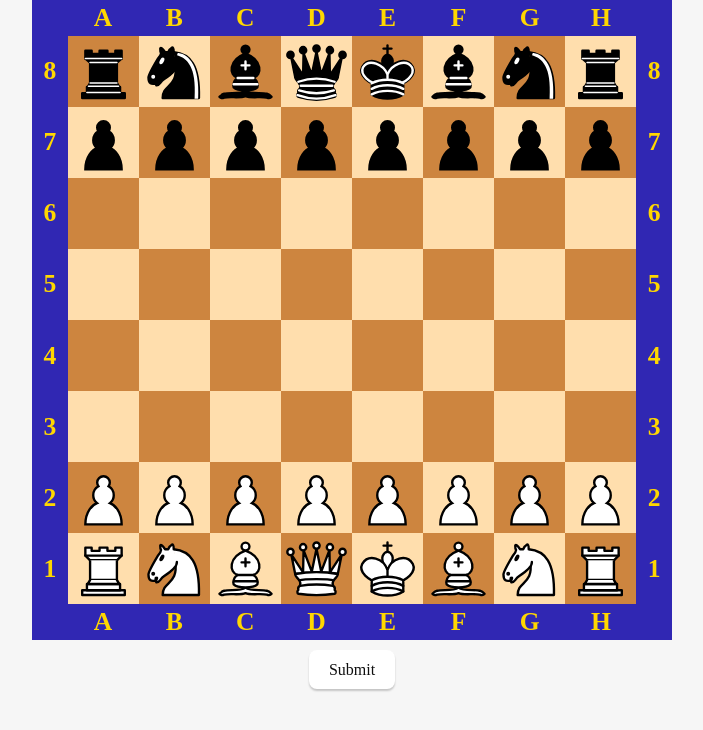
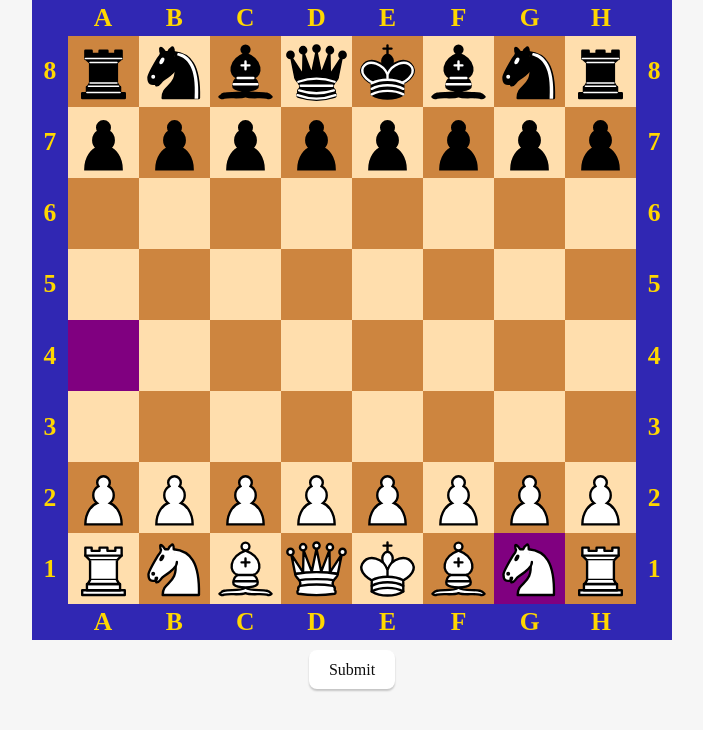
Before and after one commit to loloof64/queen_vs_pawn_winning_zone, a Vue app: page / in a window 1280 px wide. Shown: the top 730 px of the page, without its empty margins (288-991 px from the left). Built offline with nearby package versions, Linux system fonts and the light colour scheme.

Commit message:
Start to implement "select cells" feature

```diff
--- a/src/App.vue
+++ b/src/App.vue
@@ -4,7 +4,7 @@ import ChessBoard from "@/components/chess_board/ChessBoard.vue";
 
 <template>
   <div id="main">
-    <ChessBoard size="80vmin" />
+    <ChessBoard size="80vmin" :selectedCells="['a4', 'g1']" />
     <button>Submit</button>
   </div>
 </template>
--- a/src/components/chess_board/ChessBoard.vue
+++ b/src/components/chess_board/ChessBoard.vue
@@ -4,9 +4,12 @@ interface Props {
     fontSize?: String,
     reversed?: boolean,
     fen?: String,
+    selectedCells?: Array<String>,
 };
 
-const { size = "95vmin", fontSize = "3.2vmin", reversed = false, fen = "rnbqkbnr/pppppppp/8/8/8/8/PPPPPPPP/RNBQKBNR w KQkq - 0 1" } = defineProps<Props>()
+const { size = "95vmin", fontSize = "3.2vmin",
+    reversed = false, fen = "rnbqkbnr/pppppppp/8/8/8/8/PPPPPPPP/RNBQKBNR w KQkq - 0 1",
+    selectedCells = [] } = defineProps<Props>()
 
 import WP from './vectors/Chess_plt45.svg';
 import WN from './vectors/Chess_nlt45.svg';
@@ -41,6 +44,12 @@ function getRankCoordFor(cellIndex: number): string {
     return ["", "8", "7", "6", "5", "4", "3", "2", "1", ""][reversed ? 9 - lineIndex : lineIndex];
 }
 
+function isSelectedCell(cellIndex: number): boolean {
+    const [fileIndex, rankIndex] = getFileAndRankIndexesFor(cellIndex);
+    const cellStr = getCellStrFromIndexes(fileIndex, rankIndex);
+    return selectedCells.includes(cellStr);
+}
+
 function isWhiteCell(cellIndex: number): boolean {
     const row = Math.floor(cellIndex / 10);
     const col = cellIndex % 10;
@@ -72,6 +81,13 @@ function getPiecePathForCell(cellIndex: number): string {
 
 
 function getCellValueFor(cellIndex: number): string {
+    const cellsValues = getCellsValues();
+    const [fileIndex, rankIndex] = getFileAndRankIndexesFor(cellIndex);
+
+    return cellsValues[7 - rankIndex][fileIndex];
+}
+
+function getFileAndRankIndexesFor(cellIndex: number): [number, number] {
     const row = Math.floor(cellIndex / 10);
     const col = cellIndex % 10;
 
@@ -81,9 +97,7 @@ function getCellValueFor(cellIndex: number): string {
     const fileIndex = reversed ? 7 - realCol : realCol;
     const rankIndex = reversed ? realRow : 7 - realRow;
 
-    const cellsValues = getCellsValues();
-
-    return cellsValues[7 - rankIndex][fileIndex];
+    return [fileIndex, rankIndex];
 }
 
 function getCellsValues(): string[][] {
@@ -108,6 +122,12 @@ function getCellsValues(): string[][] {
     }
     return result;
 }
+
+function getCellStrFromIndexes(fileIndex: number, rankIndex: number): string {
+    const fileStr = String.fromCharCode('a'.charCodeAt(0) + fileIndex);
+    const rankStr = String.fromCharCode('1'.charCodeAt(0) + rankIndex);
+    return `${fileStr}${rankStr}`;
+}
 </script>
 
 <template>
@@ -115,8 +135,11 @@ function getCellsValues(): string[][] {
         <template v-for="(_, cellIndex) in new Array(100)">
             <div v-if="isFileCoordinateLineFor(cellIndex)" class="coord">{{ getFileCoordFor(cellIndex) }}</div>
             <div v-else-if="isRankCoordinateColFor(cellIndex)" class="coord">{{ getRankCoordFor(cellIndex) }}</div>
-            <div v-else class="cell"
-                :class="{ 'white-cell': isWhiteCell(cellIndex), 'black-cell': !isWhiteCell(cellIndex) }">
+            <div v-else class="cell" :class="{
+                'white-cell': isWhiteCell(cellIndex),
+                'black-cell': !isWhiteCell(cellIndex),
+                'selected-cell': isSelectedCell(cellIndex)
+            }">
                 <img v-if="isOccupiedCellFor(cellIndex)" class="piece" :src="getPiecePathForCell(cellIndex)" />
             </div>
         </template>
@@ -155,6 +178,10 @@ function getCellsValues(): string[][] {
     background-color: peru;
 }
 
+.selected-cell {
+    background-color: purple;
+}
+
 img.piece {
     width: 100%;
     height: 100%;
```
